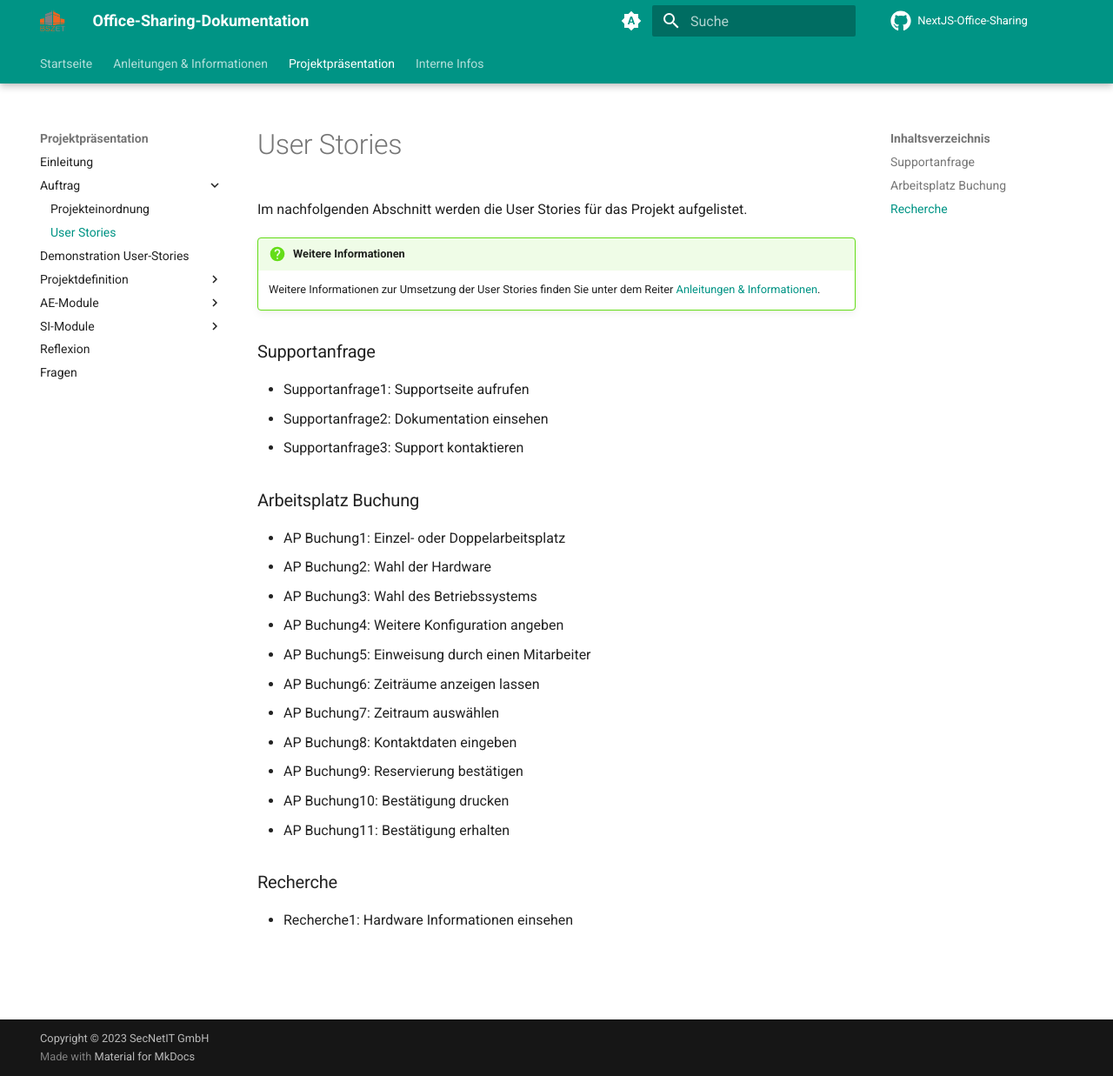
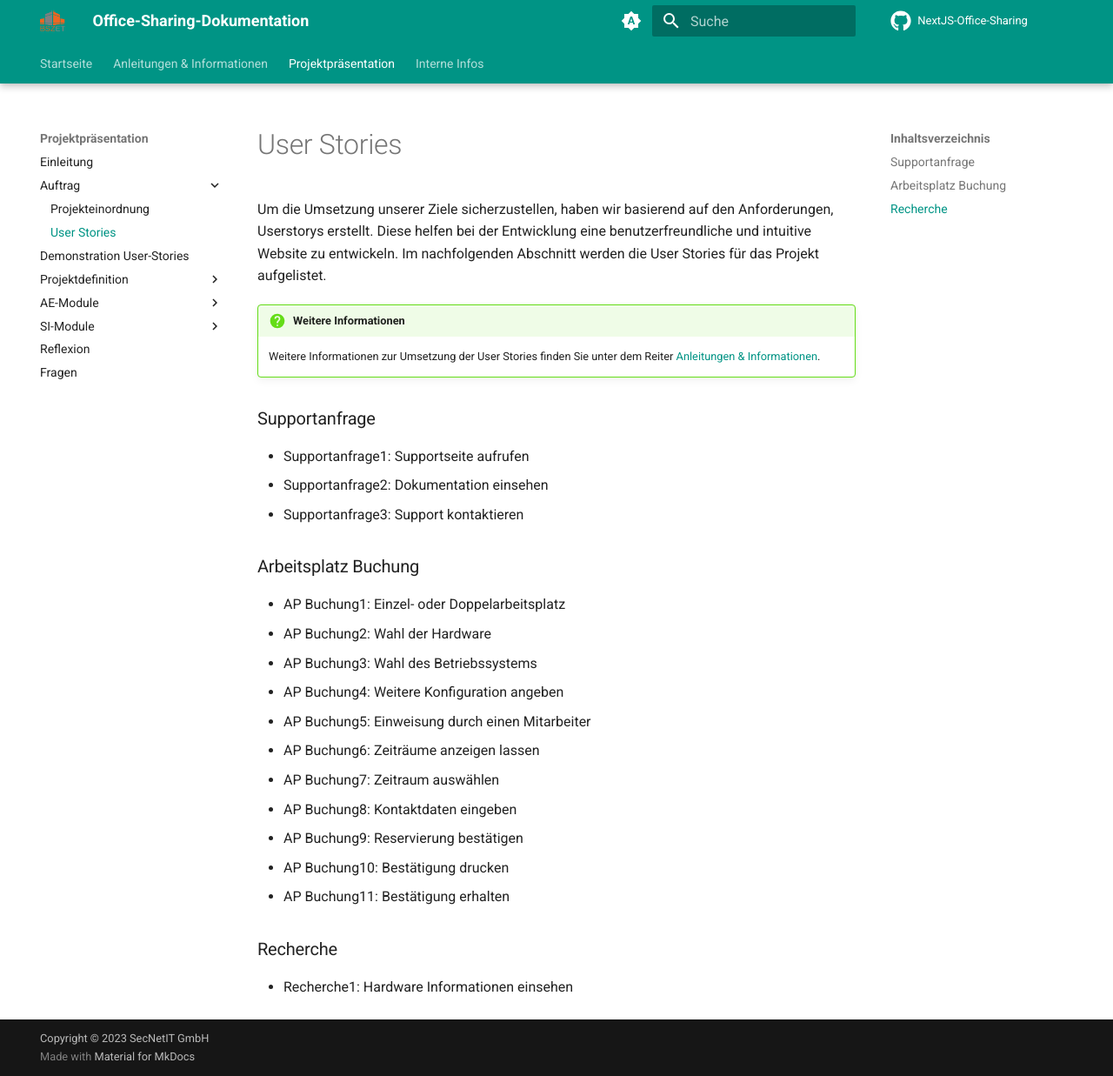
Before and after one commit to gz-bad-erzland-p2/Dokumentation, an MkDocs documentation site: the page built from docs/vortrag/Auftrag/31_user-stories.md, in a window 1280 px wide and 1237 px high. Shown: the whole window at 87% size. Built offline with MkDocs 1.6.1 and Material for MkDocs 9.7.7, drawn with Linux system fonts in a browser that asks for light colours; comment, search, counter and statistics services are not loaded.

Commit message:
Update Userstorys

```diff
--- a/docs/vortrag/Auftrag/31_user-stories.md
+++ b/docs/vortrag/Auftrag/31_user-stories.md
@@ -1,5 +1,6 @@
 # User Stories
 
+Um die Umsetzung unserer Ziele sicherzustellen, haben wir basierend auf den Anforderungen, Userstorys erstellt. Diese helfen bei der Entwicklung eine benutzerfreundliche und intuitive Website zu entwickeln.
 Im nachfolgenden Abschnitt werden die User Stories für das Projekt aufgelistet.
 
 !!! question "Weitere Informationen"
```
